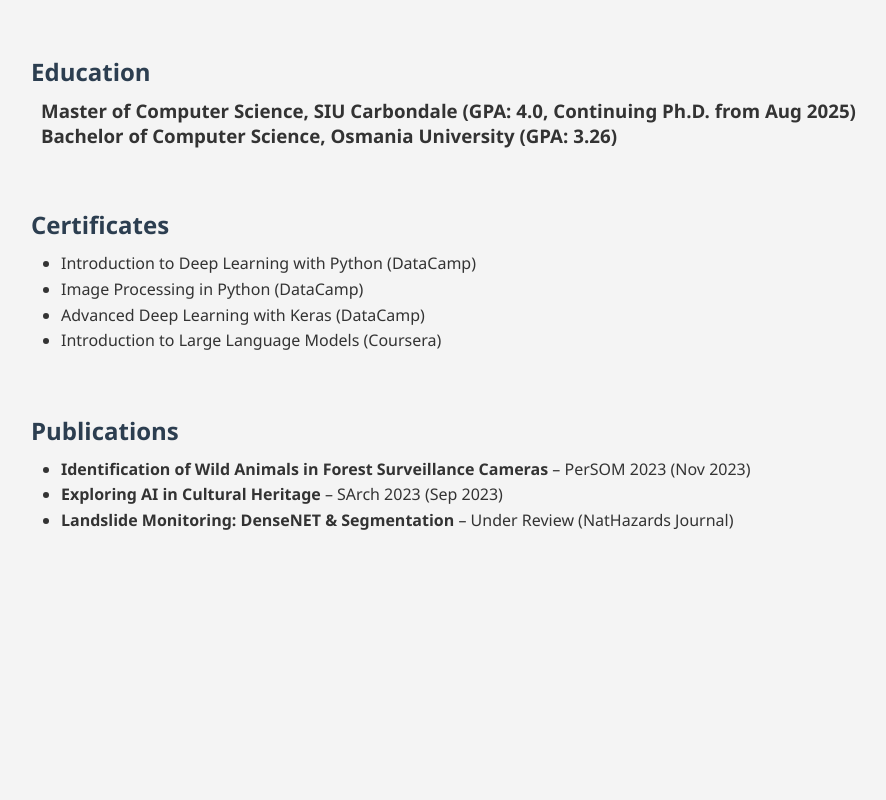
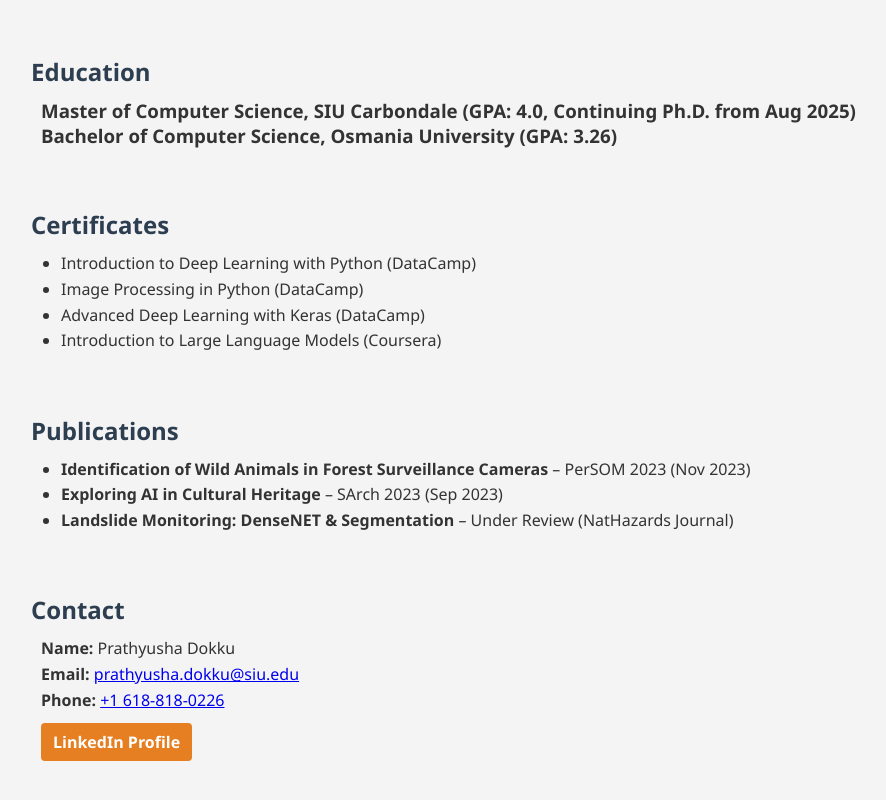
Before and after one commit to prathyusha2020/prathyusha2020.github.io, a plain HTML site: page index.html in a window 1280 px wide. Shown: the part 940-1740 px from the top of the page, without its empty margins (159-1045 px from the left). Before the commit the page ends 1533 px from the top, so only its background shows below. Drawn offline with Linux system fonts and the light colour scheme.

Commit message:
Update index.html

```diff
--- a/index.html
+++ b/index.html
@@ -30,7 +30,6 @@
       margin: 0 15px; text-decoration: none; color: var(--primary-color);
       font-weight: 600; position: relative; padding: 5px;
     }
-    /* Custom hover: sliding underline */
     nav a::after {
       content: '';
       position: absolute; left: 0; bottom: -2px;
@@ -62,10 +61,19 @@
       margin-top: 10px;
     }
     ul { list-style: disc; margin-left: 20px; }
-    a.project-link {
-      color: var(--accent-color); text-decoration: none;
+    .button {
+      display: inline-block;
+      background: var(--accent-color);
+      color: #fff;
+      padding: 8px 12px;
+      border: none;
+      border-radius: 4px;
+      text-decoration: none;
+      font-weight: 600;
+      margin-top: 10px;
+      cursor: pointer;
     }
-    a.project-link:hover { text-decoration: underline; }
+    .button:hover { opacity: 0.9; }
   </style>
 </head>
 <body>
@@ -78,6 +86,7 @@
       <a href="#education">Education</a>
       <a href="#certificates">Certificates</a>
       <a href="#publications">Publications</a>
+      <a href="#contact">Contact</a>
     </nav>
   </header>
   <main>
@@ -156,6 +165,16 @@
         </ul>
       </div>
     </section>
+
+    <section id="contact">
+      <h2>Contact</h2>
+      <div class="section-content">
+        <p><strong>Name:</strong> Prathyusha Dokku</p>
+        <p><strong>Email:</strong> <a href="mailto:prathyusha.dokku@siu.edu">prathyusha.dokku@siu.edu</a></p>
+        <p><strong>Phone:</strong> <a href="tel:+16188180226">+1&nbsp;618-818-0226</a></p>
+        <a href="https://linkedin.com/in/yourprofile" target="_blank" class="button">LinkedIn Profile</a>
+      </div>
+    </section>
   </main>
 </body>
 </html>
```
